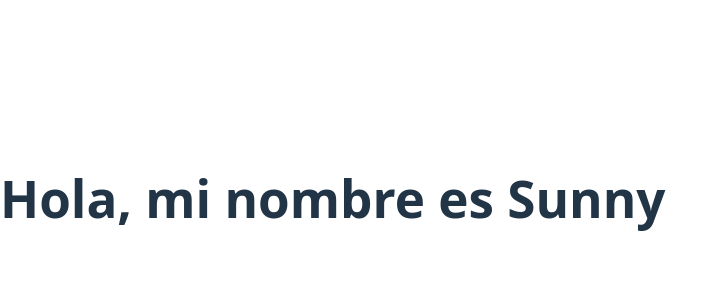
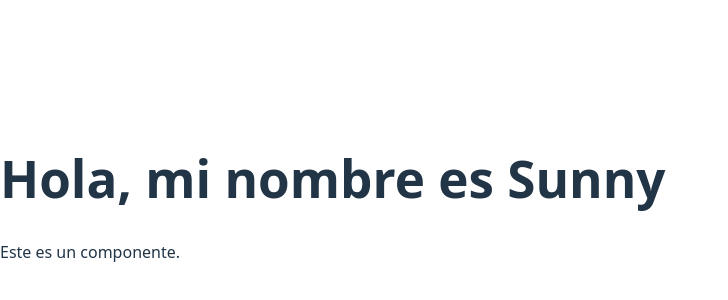
Before and after one commit to SunnySuaSal/mi-primer-react, a React (Vite) app: page / in a window 1280 px wide. Shown: the part 202-502 px from the top of the page, without its empty margins (0-728 px from the left). Built offline with nearby package versions, Linux system fonts and the light colour scheme.

Commit message:
Components are functions that can be called in other components

```diff
--- a/src/App.jsx
+++ b/src/App.jsx
@@ -1,7 +1,16 @@
 function App(){
   const nombre = "Sunny"
   return(
-    <h1>Hola, mi nombre es {nombre}</h1>
+    <>
+      <h1>Hola, mi nombre es {nombre}</h1>
+      <Saludo />
+    </>
+     )
+}
+
+function Saludo(){
+  return (
+    <p>Este es un componente.</p>
   )
 }
 
```
